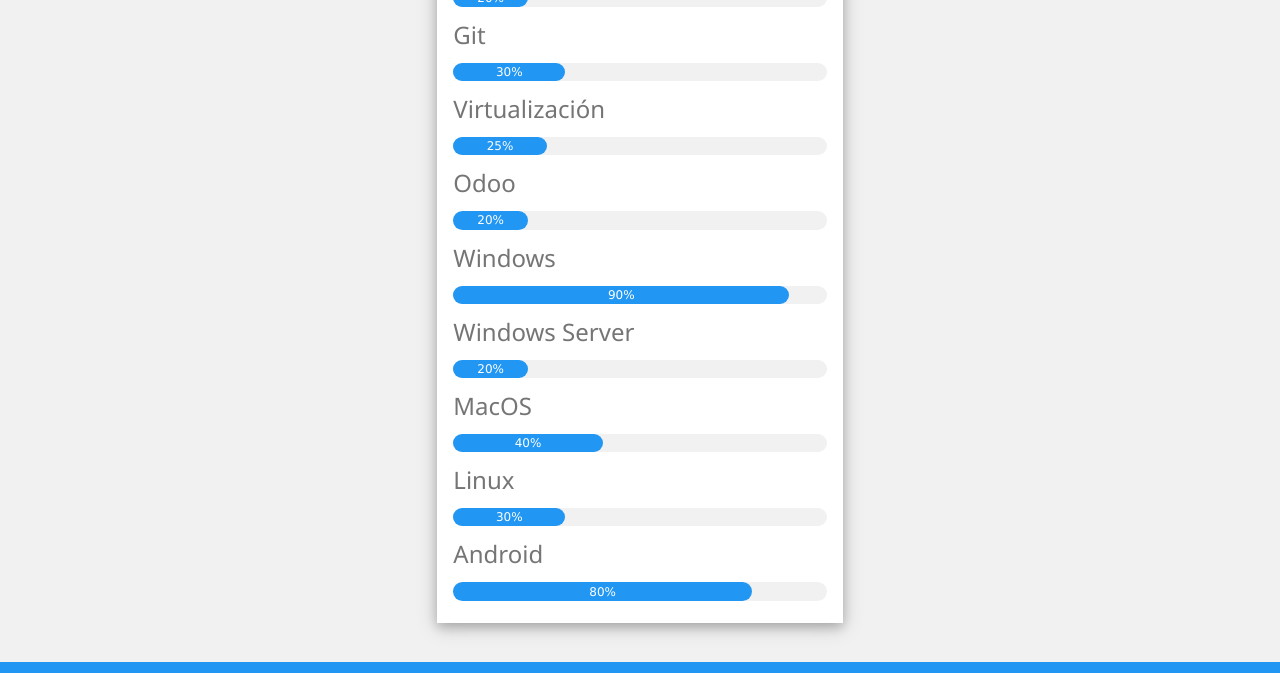
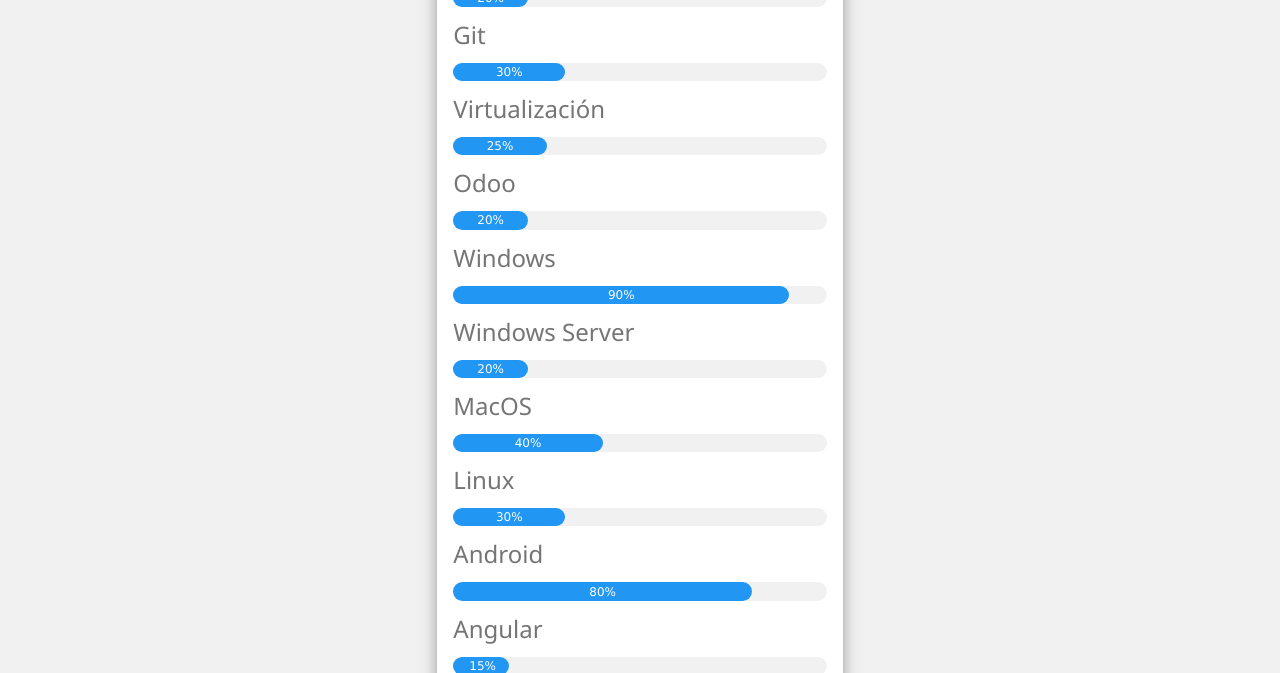
Before and after one commit to APD7102/apd7102.github.io, a plain HTML site: page index.html in a window 1280 px wide. Shown: the part 1358-2031 px from the top of the page. Drawn offline with nearby package versions, Linux system fonts and the light colour scheme.

Commit message:
Update index.html

```diff
--- a/index.html
+++ b/index.html
@@ -19,7 +19,7 @@
 
             <div class="w3-white w3-text-grey w3-card-4">
                 <div class="w3-display-container">
-                    <img src="avatar1.JPG" style="width:50%" alt="Avatar1">
+                    <img src="avatar1.JPG" style="width:75%" alt="Avatar1">
                 </div>
                 <div class="w3-container">
                     <h2 style="color:black;"><b>Alejandro Polinario Delgado</b></h2>
@@ -196,6 +196,12 @@
                             <div class="w3-center w3-text-white">80%</div>
                         </div>
                     </div>
+                    <h3>Angular</h3>
+                    <div class="w3-light-grey w3-round-xlarge w3-small">
+                        <div class="w3-container w3-center w3-round-xlarge w3-blue" style="width:15%">
+                            <div class="w3-center w3-text-white">15%</div>
+                        </div>
+                    </div>
                     <br>
                 </div>
             </div>
```
